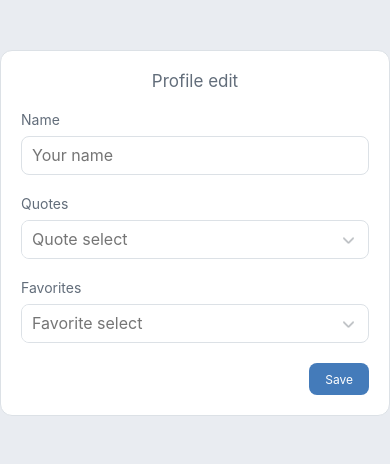
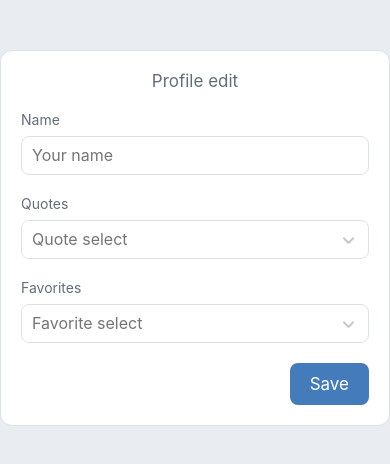
Before and after one commit to Britanskii/vk-input, a React (Create React App) app: page / in a window 390 px wide. Shown: the top 464 px of the page. Built offline with nearby package versions, Linux system fonts and the light colour scheme; no server answers.

Commit message:
fix: mobile SubmitButton

```diff
--- a/src/shared/ui/SubmitButton/submitButton.module.css
+++ b/src/shared/ui/SubmitButton/submitButton.module.css
@@ -14,3 +14,11 @@
     opacity: 0.8;
     outline: none;
 }
+
+@media (max-width: 800px) {
+    .button {
+        padding: 0 20px;
+        height: 42px;
+        font-size: var(--font-size-b);
+    }
+}
```
